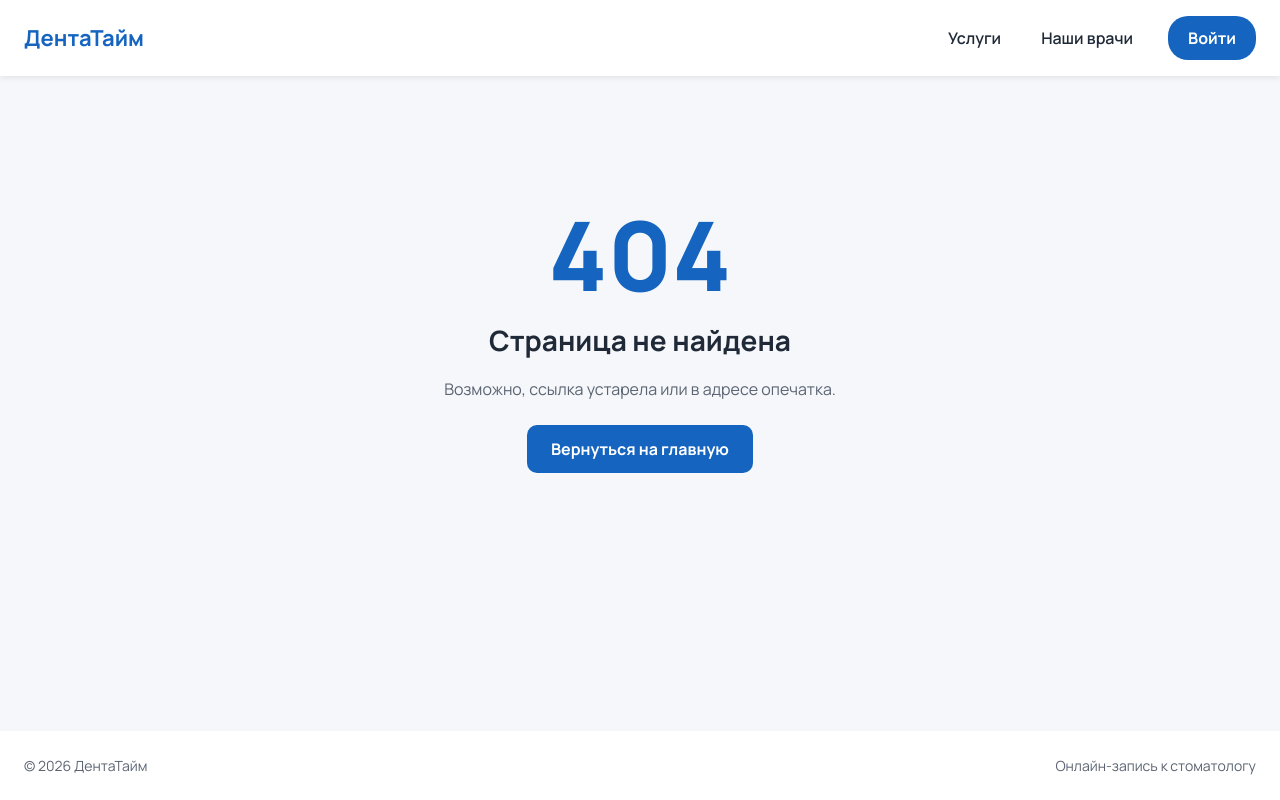
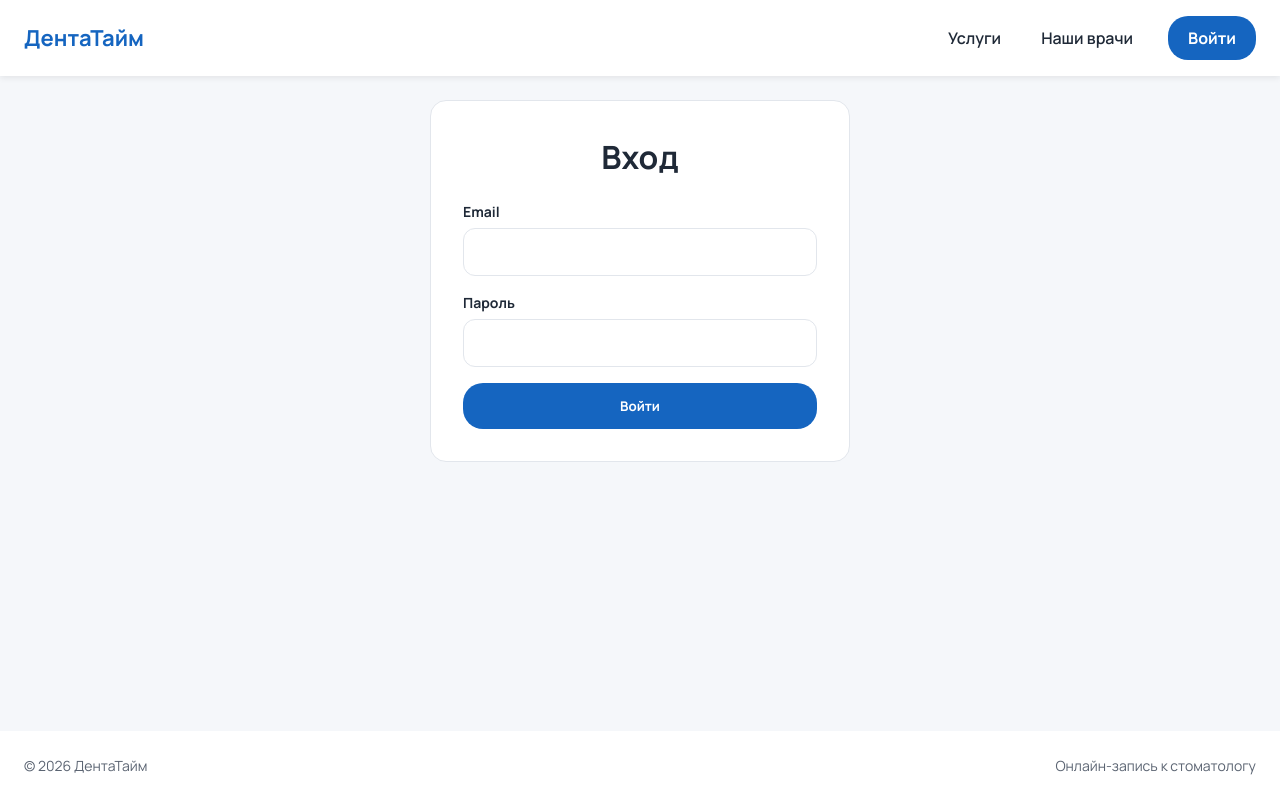
Before and after one commit to AidarDzhumagaziev/DentistryAPP, a React (Vite) app in the folder frontend/: page /login in a window 1280 px wide. Before the commit this address had no page. Built offline with nearby package versions, Linux system fonts and the light colour scheme.

Commit message:
Сделал страницу входа

```diff
--- a/frontend/src/App.jsx
+++ b/frontend/src/App.jsx
@@ -3,6 +3,7 @@ import Layout from './components/Layout/Layout';
 import HomePage from './pages/HomePage/HomePage';
 import ServicesPage from './pages/ServicesPage/ServicesPage';
 import DoctorsPage from './pages/DoctorsPage/DoctorsPage';
+import LoginPage from './pages/LoginPage/LoginPage';
 import NotFoundPage from './pages/NotFoundPage/NotFoundPage';
 
 function App() {
@@ -12,6 +13,7 @@ function App() {
         <Route index element={<HomePage />} />
         <Route path="services" element={<ServicesPage />} />
         <Route path="doctors" element={<DoctorsPage />} />
+        <Route path="login" element={<LoginPage />} />
         <Route path="*" element={<NotFoundPage />} />
       </Route>
     </Routes>
--- /dev/null
+++ b/frontend/src/pages/LoginPage/LoginPage.jsx
@@ -0,0 +1,21 @@
+import styles from './LoginPage.module.css';
+
+function LoginPage(){
+    return (
+        <div className={styles.page}>
+            <h1 className={styles.h1}>Вход</h1>
+            <form className={styles.form}>
+                <label className={styles.field}>
+                    Email
+                    <input type="email" className={styles.input}/>
+                </label>
+                <label className={styles.field}>
+                    Пароль
+                    <input type="password" className={styles.input}/>
+                </label>
+                <button type="submit" className={styles.button}>Войти</button>
+            </form>
+        </div>
+    )
+}
+export default LoginPage;
--- /dev/null
+++ b/frontend/src/pages/LoginPage/LoginPage.module.css
@@ -0,0 +1,44 @@
+.h1{
+    text-align: center
+}
+.page{
+    display: flex;
+    flex-direction: column;
+
+    background: var(--color-white);
+    border: 1px solid var(--color-border);
+    border-radius: 16px;
+    padding: 32px;
+    gap: 20px;
+    max-width: 420px;
+    margin: 0 auto;
+}
+.form{
+    display: flex;
+    flex-direction: column;
+    gap: 16px;
+}
+.field{
+    display: flex;
+    flex-direction: column;
+    gap: 6px;
+    font-weight: bold;
+    font-size: 14px;
+}
+.input{
+    padding: 12px 14px;
+    border: 1px solid var(--color-border);
+    border-radius: 12px;
+    font-size: 16px;
+    font-family: inherit;
+}
+.button{
+    background: var(--color-primary);
+    color: var(--color-white);
+    font-weight: bold;
+    padding: 14px;
+    border-radius: 20px;
+    border: none;
+    cursor: pointer;
+    font-family: inherit;
+}
```
